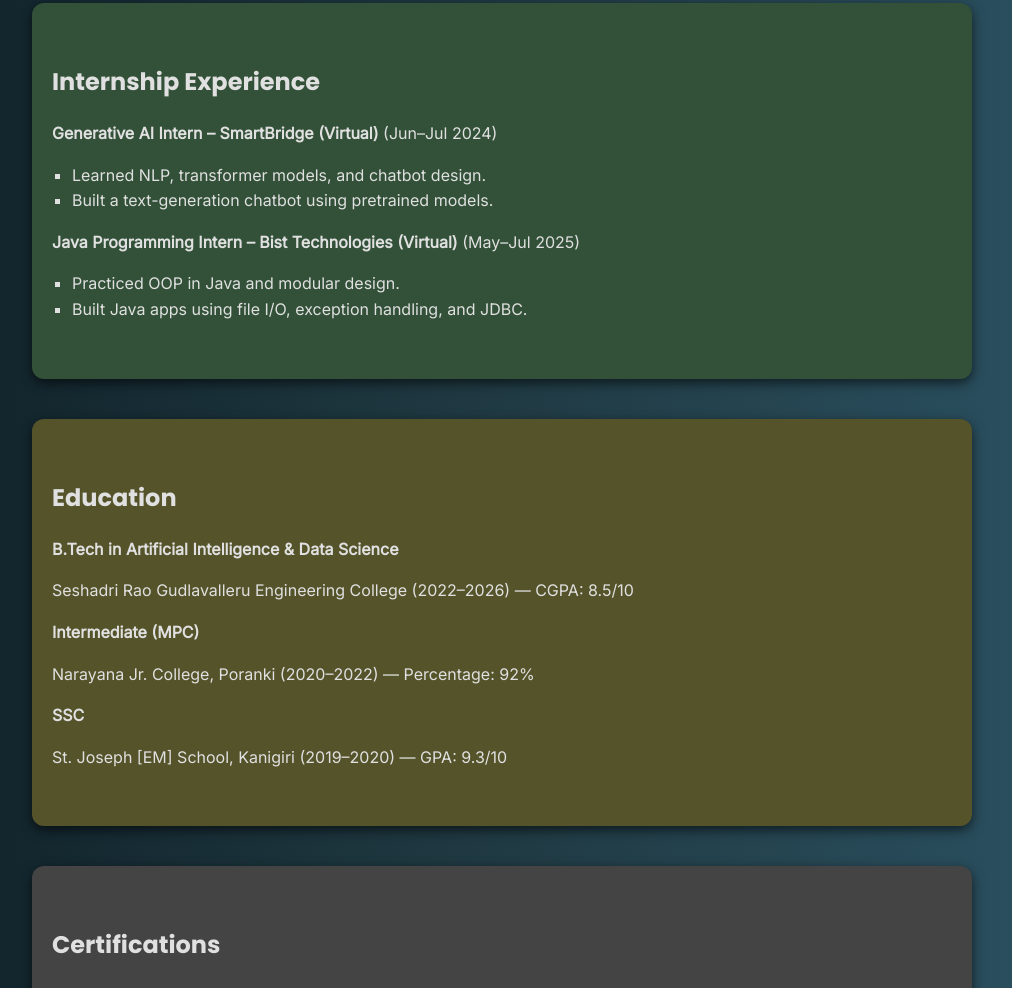
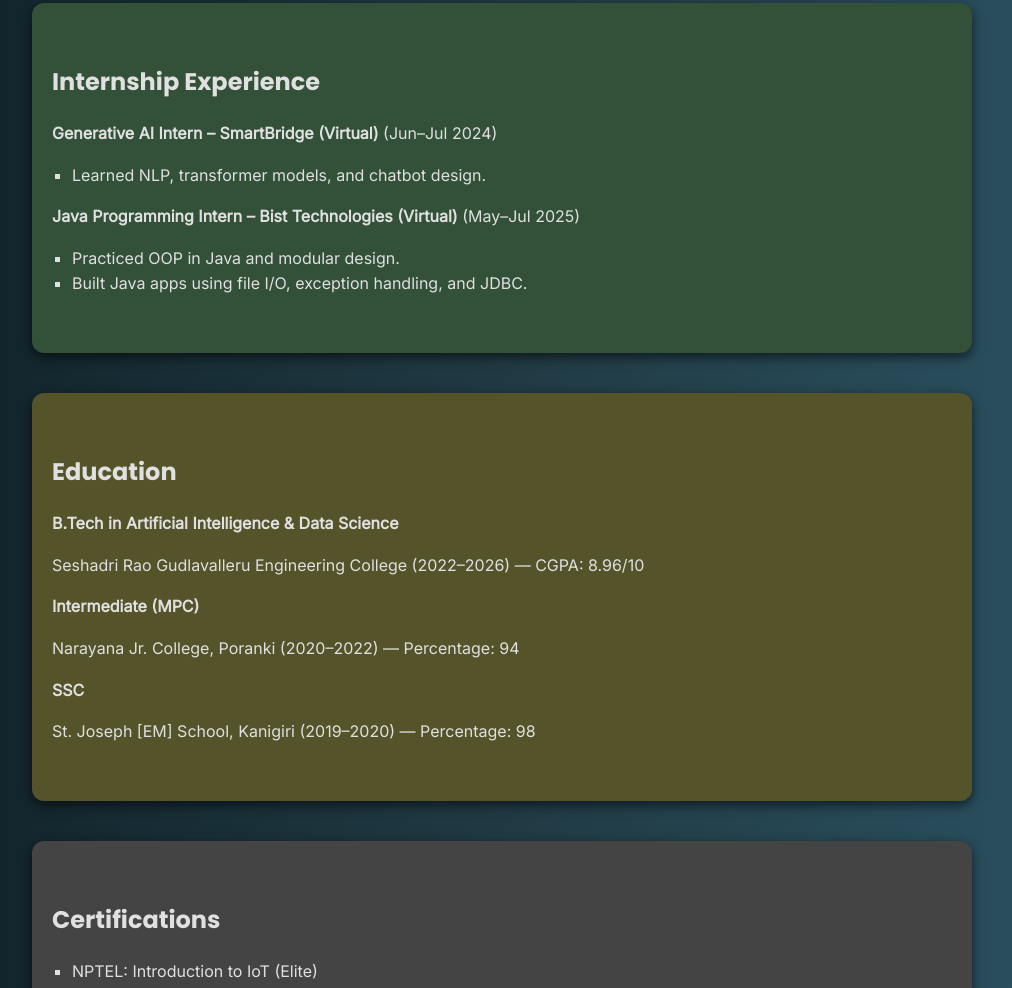
Before and after one commit to Maneendrakummari/Portfolio, a plain HTML site: page index.html in a window 1280 px wide. Shown: the part 1524-2512 px from the top of the page, without its empty margins (138-1150 px from the left). Drawn offline with Linux system fonts and the light colour scheme.

Commit message:
first commit

```diff
--- a/index.html
+++ b/index.html
@@ -66,7 +66,6 @@
     <p><strong>Generative AI Intern – SmartBridge (Virtual)</strong> (Jun–Jul 2024)</p>
     <ul>
       <li>Learned NLP, transformer models, and chatbot design.</li>
-      <li>Built a text-generation chatbot using pretrained models.</li>
     </ul>
     <p><strong>Java Programming Intern – Bist Technologies (Virtual)</strong> (May–Jul 2025)</p>
     <ul>
@@ -78,13 +77,13 @@
   <section id="education">
     <h2>Education</h2>
     <p><strong>B.Tech in Artificial Intelligence & Data Science</strong></p>
-    <p>Seshadri Rao Gudlavalleru Engineering College (2022–2026) — CGPA: 8.5/10</p>
+    <p>Seshadri Rao Gudlavalleru Engineering College (2022–2026) — CGPA: 8.96/10</p>
 
     <p><strong>Intermediate (MPC)</strong></p>
-    <p>Narayana Jr. College, Poranki (2020–2022) — Percentage: 92%</p>
+    <p>Narayana Jr. College, Poranki (2020–2022) — Percentage: 94</p>
 
     <p><strong>SSC</strong></p>
-    <p>St. Joseph [EM] School, Kanigiri (2019–2020) — GPA: 9.3/10</p>
+    <p>St. Joseph [EM] School, Kanigiri (2019–2020) — Percentage: 98</p>
   </section>
 
   <section id="certifications">
```
